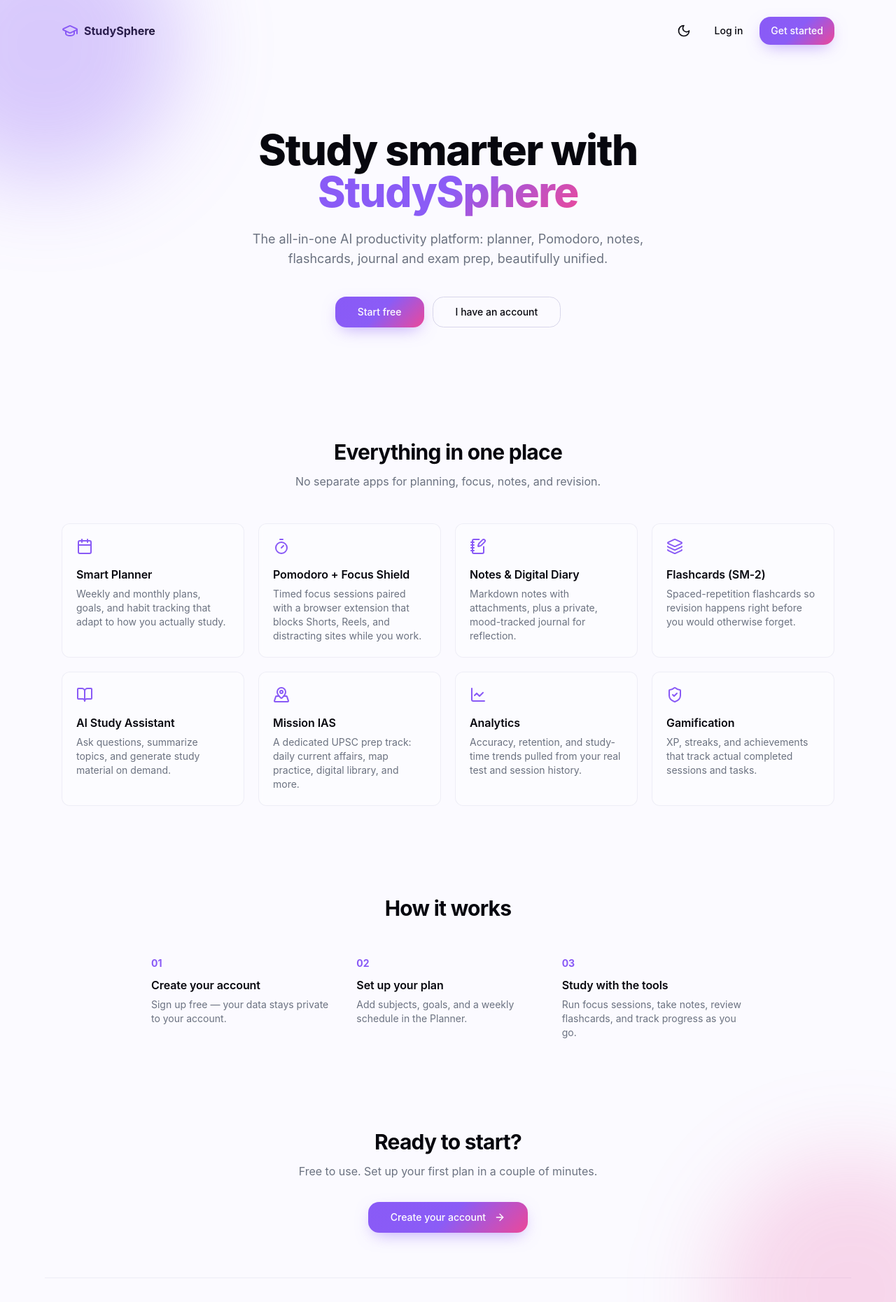
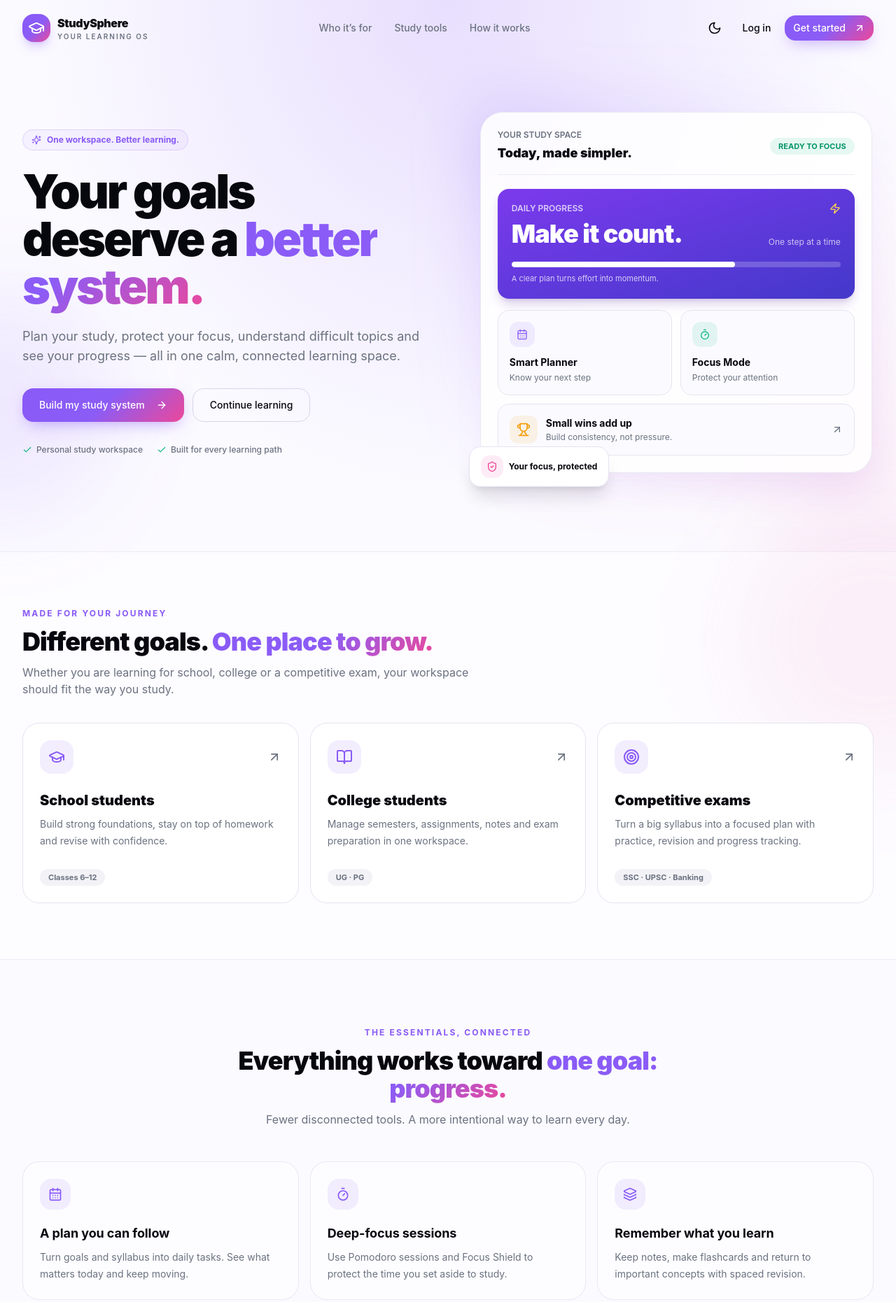
Before and after one commit to contacthradyesh-art/StudySphere, a Next.js app: page / in a window 1280 px wide. Shown: the top 1861 px of the page at 70% size. Built offline with nearby package versions, Linux system fonts and the light colour scheme; no server answers.

Commit message:
feat: redesign StudySphere learning experience landing page

```diff
--- a/src/app/page.tsx
+++ b/src/app/page.tsx
@@ -2,103 +2,121 @@ import Link from 'next/link';
 import { Button } from '@/components/ui/button';
 import { ThemeToggle } from '@/components/shared/theme-toggle';
 import {
-  GraduationCap, Calendar, Timer, BookOpen, Layers, NotebookPen,
-  ShieldCheck, LineChart, MapPinned, ArrowRight
+  ArrowRight, ArrowUpRight, BookOpen, BrainCircuit, CalendarDays, Check,
+  GraduationCap, Layers3, LineChart, ShieldCheck, Sparkles, Target, Timer,
+  Trophy, Users, Zap,
 } from 'lucide-react';
 
-const features = [
-  { icon: Calendar, title: 'Smart Planner', desc: 'Weekly and monthly plans, goals, and habit tracking that adapt to how you actually study.' },
-  { icon: Timer, title: 'Pomodoro + Focus Shield', desc: 'Timed focus sessions paired with a browser extension that blocks Shorts, Reels, and distracting sites while you work.' },
-  { icon: NotebookPen, title: 'Notes & Digital Diary', desc: 'Markdown notes with attachments, plus a private, mood-tracked journal for reflection.' },
-  { icon: Layers, title: 'Flashcards (SM-2)', desc: 'Spaced-repetition flashcards so revision happens right before you would otherwise forget.' },
-  { icon: BookOpen, title: 'AI Study Assistant', desc: 'Ask questions, summarize topics, and generate study material on demand.' },
-  { icon: MapPinned, title: 'Mission IAS', desc: 'A dedicated UPSC prep track: daily current affairs, map practice, digital library, and more.' },
-  { icon: LineChart, title: 'Analytics', desc: 'Accuracy, retention, and study-time trends pulled from your real test and session history.' },
-  { icon: ShieldCheck, title: 'Gamification', desc: 'XP, streaks, and achievements that track actual completed sessions and tasks.' },
+const paths = [
+  { name: 'School students', detail: 'Build strong foundations, stay on top of homework and revise with confidence.', tag: 'Classes 6–12', icon: GraduationCap, href: '/register' },
+  { name: 'College students', detail: 'Manage semesters, assignments, notes and exam preparation in one workspace.', tag: 'UG · PG', icon: BookOpen, href: '/register' },
+  { name: 'Competitive exams', detail: 'Turn a big syllabus into a focused plan with practice, revision and progress tracking.', tag: 'SSC · UPSC · Banking', icon: Target, href: '/register' },
+];
+
+const pillars = [
+  { icon: CalendarDays, title: 'A plan you can follow', text: 'Turn goals and syllabus into daily tasks. See what matters today and keep moving.' },
+  { icon: Timer, title: 'Deep-focus sessions', text: 'Use Pomodoro sessions and Focus Shield to protect the time you set aside to study.' },
+  { icon: Layers3, title: 'Remember what you learn', text: 'Keep notes, make flashcards and return to important concepts with spaced revision.' },
+  { icon: BrainCircuit, title: 'AI study support', text: 'Get explanations, summaries and study material when you need a clearer way forward.' },
+  { icon: LineChart, title: 'Progress that means something', text: 'Track completed work, focus time, test performance and consistency over time.' },
+  { icon: Users, title: 'Study with others', text: 'Join study rooms, stay accountable and make focused learning feel less lonely.' },
 ];
 
 const steps = [
-  { step: '01', title: 'Create your account', desc: 'Sign up free — your data stays private to your account.' },
-  { step: '02', title: 'Set up your plan', desc: 'Add subjects, goals, and a weekly schedule in the Planner.' },
-  { step: '03', title: 'Study with the tools', desc: 'Run focus sessions, take notes, review flashcards, and track progress as you go.' },
+  { n: '01', title: 'Choose your learning path', text: 'Tell StudySphere what you are studying and what you want to achieve.' },
+  { n: '02', title: 'Make today actionable', text: 'Break your target into clear tasks, subjects and manageable focus blocks.' },
+  { n: '03', title: 'Learn, review, improve', text: 'Study with focus, revise on time and use your progress to plan what comes next.' },
 ];
 
 export default function HomePage() {
   return (
     <main className="relative min-h-screen overflow-hidden">
-      <div className="pointer-events-none absolute -left-32 -top-32 h-96 w-96 rounded-full bg-primary/30 blur-3xl" />
-      <div className="pointer-events-none absolute -bottom-32 -right-32 h-96 w-96 rounded-full bg-pink-500/20 blur-3xl" />
+      <div className="pointer-events-none absolute inset-x-0 top-0 -z-10 h-[760px] bg-[radial-gradient(ellipse_at_50%_0%,hsl(var(--primary)/.17),transparent_65%)]" />
+      <div className="pointer-events-none absolute -left-40 top-[420px] -z-10 h-80 w-80 rounded-full bg-violet-500/10 blur-3xl" />
+      <div className="pointer-events-none absolute -right-40 top-[720px] -z-10 h-96 w-96 rounded-full bg-pink-500/10 blur-3xl" />
 
-      <header className="mx-auto flex max-w-6xl items-center justify-between px-6 py-6">
-        <span className="flex items-center gap-2 font-bold">
-          <GraduationCap className="h-6 w-6 text-primary" /> StudySphere
-        </span>
+      <header className="mx-auto flex max-w-7xl items-center justify-between px-5 py-5 sm:px-8">
+        <Link href="/" className="flex items-center gap-2.5">
+          <span className="grid h-10 w-10 place-items-center rounded-2xl bg-gradient-brand text-white shadow-lg shadow-primary/25"><GraduationCap className="h-6 w-6" /></span>
+          <span><span className="block text-base font-black tracking-tight">StudySphere</span><span className="block text-[10px] font-semibold tracking-[.2em] text-muted-foreground">YOUR LEARNING OS</span></span>
+        </Link>
+        <nav className="hidden items-center gap-8 text-sm font-medium text-muted-foreground md:flex">
+          <a href="#paths" className="transition-colors hover:text-foreground">Who it’s for</a>
+          <a href="#tools" className="transition-colors hover:text-foreground">Study tools</a>
+          <a href="#how" className="transition-colors hover:text-foreground">How it works</a>
+        </nav>
         <div className="flex items-center gap-2">
           <ThemeToggle />
-          <Button asChild variant="ghost"><Link href="/login">Log in</Link></Button>
-          <Button asChild variant="gradient"><Link href="/register">Get started</Link></Button>
+          <Button asChild variant="ghost" size="sm"><Link href="/login">Log in</Link></Button>
+          <Button asChild variant="gradient" size="sm" className="hidden sm:inline-flex"><Link href="/register">Get started <ArrowUpRight className="ml-1 h-4 w-4" /></Link></Button>
         </div>
       </header>
 
-      <section className="mx-auto max-w-3xl px-6 py-20 text-center sm:py-24">
-        <h1 className="text-5xl font-extrabold tracking-tight sm:text-6xl">
-          Study smarter with <span className="text-gradient">StudySphere</span>
-        </h1>
-        <p className="mx-auto mt-6 max-w-xl text-lg text-muted-foreground">
-          The all-in-one AI productivity platform: planner, Pomodoro, notes, flashcards,
-          journal and exam prep, beautifully unified.
-        </p>
-        <div className="mt-10 flex justify-center gap-3">
-          <Button asChild size="lg" variant="gradient"><Link href="/register">Start free</Link></Button>
-          <Button asChild size="lg" variant="outline"><Link href="/login">I have an account</Link></Button>
+      <section className="mx-auto grid max-w-7xl items-center gap-12 px-5 pb-20 pt-14 sm:px-8 sm:pt-20 lg:grid-cols-[1.02fr_.98fr] lg:gap-16 lg:pb-28">
+        <div>
+          <div className="inline-flex items-center gap-2 rounded-full border border-primary/20 bg-primary/5 px-3 py-1.5 text-xs font-bold text-primary"><Sparkles className="h-3.5 w-3.5" /> One workspace. Better learning.</div>
+          <h1 className="mt-6 max-w-2xl text-5xl font-black leading-[1.06] tracking-[-.045em] sm:text-6xl lg:text-[4.25rem]">Your goals deserve a <span className="text-gradient">better system.</span></h1>
+          <p className="mt-6 max-w-xl text-base leading-7 text-muted-foreground sm:text-lg">Plan your study, protect your focus, understand difficult topics and see your progress — all in one calm, connected learning space.</p>
+          <div className="mt-8 flex flex-wrap gap-3">
+            <Button asChild size="lg" variant="gradient" className="h-12 px-6"><Link href="/register">Build my study system <ArrowRight className="ml-2 h-4 w-4" /></Link></Button>
+            <Button asChild size="lg" variant="outline" className="h-12 px-6"><Link href="/login">Continue learning</Link></Button>
+          </div>
+          <div className="mt-8 flex flex-wrap items-center gap-x-5 gap-y-2 text-xs font-medium text-muted-foreground">
+            <span className="inline-flex items-center gap-1.5"><Check className="h-3.5 w-3.5 text-emerald-500" /> Personal study workspace</span>
+            <span className="inline-flex items-center gap-1.5"><Check className="h-3.5 w-3.5 text-emerald-500" /> Built for every learning path</span>
+          </div>
+        </div>
+
+        <div className="relative mx-auto w-full max-w-[560px]">
+          <div className="absolute -inset-5 rounded-[2.5rem] bg-gradient-to-br from-primary/20 via-transparent to-pink-500/15 blur-2xl" />
+          <div className="relative overflow-hidden rounded-[2rem] border border-border/80 bg-card/90 p-4 shadow-2xl shadow-primary/10 backdrop-blur-xl sm:p-6">
+            <div className="flex items-center justify-between border-b border-border/70 pb-4">
+              <div><p className="text-xs font-semibold text-muted-foreground">YOUR STUDY SPACE</p><p className="mt-1 text-lg font-black">Today, made simpler.</p></div>
+              <span className="rounded-full bg-emerald-500/10 px-3 py-1 text-[11px] font-bold text-emerald-600 dark:text-emerald-400">READY TO FOCUS</span>
+            </div>
+            <div className="mt-5 rounded-2xl bg-gradient-to-br from-violet-600 to-indigo-700 p-5 text-white shadow-lg shadow-violet-900/20">
+              <div className="flex items-center justify-between"><span className="text-xs font-semibold text-white/75">DAILY PROGRESS</span><Zap className="h-4 w-4 text-amber-300" /></div>
+              <div className="mt-2 flex items-end justify-between"><p className="text-4xl font-black tracking-tight">Make it count.</p><span className="text-xs text-white/70">One step at a time</span></div>
+              <div className="mt-5 h-2 overflow-hidden rounded-full bg-white/20"><div className="h-full w-[68%] rounded-full bg-white" /></div>
+              <p className="mt-2 text-[11px] text-white/75">A clear plan turns effort into momentum.</p>
+            </div>
+            <div className="mt-4 grid grid-cols-2 gap-3">
+              <div className="rounded-2xl border border-border bg-background/80 p-4"><span className="grid h-9 w-9 place-items-center rounded-xl bg-primary/10 text-primary"><CalendarDays className="h-4 w-4" /></span><p className="mt-3 text-sm font-bold">Smart Planner</p><p className="mt-1 text-xs text-muted-foreground">Know your next step</p></div>
+              <div className="rounded-2xl border border-border bg-background/80 p-4"><span className="grid h-9 w-9 place-items-center rounded-xl bg-emerald-500/10 text-emerald-500"><Timer className="h-4 w-4" /></span><p className="mt-3 text-sm font-bold">Focus Mode</p><p className="mt-1 text-xs text-muted-foreground">Protect your attention</p></div>
+            </div>
+            <div className="mt-3 flex items-center gap-3 rounded-2xl border border-border bg-background/80 p-4"><span className="grid h-10 w-10 place-items-center rounded-xl bg-amber-500/10 text-amber-500"><Trophy className="h-5 w-5" /></span><div className="min-w-0 flex-1"><p className="text-sm font-bold">Small wins add up</p><p className="mt-0.5 text-xs text-muted-foreground">Build consistency, not pressure.</p></div><ArrowUpRight className="h-4 w-4 text-muted-foreground" /></div>
+          </div>
+          <div className="absolute -bottom-5 -left-4 hidden items-center gap-2 rounded-2xl border border-border bg-card px-4 py-3 shadow-xl sm:flex"><span className="grid h-8 w-8 place-items-center rounded-xl bg-pink-500/10 text-pink-500"><ShieldCheck className="h-4 w-4" /></span><span className="text-xs font-bold">Your focus, protected</span></div>
         </div>
       </section>
 
-      <section className="mx-auto max-w-6xl px-6 py-16">
-        <div className="mx-auto max-w-xl text-center">
-          <h2 className="text-3xl font-bold tracking-tight">Everything in one place</h2>
-          <p className="mt-3 text-muted-foreground">No separate apps for planning, focus, notes, and revision.</p>
-        </div>
-        <div className="mt-12 grid grid-cols-1 gap-5 sm:grid-cols-2 lg:grid-cols-4">
-          {features.map(({ icon: Icon, title, desc }) => (
-            <div key={title} className="rounded-xl border border-border/60 bg-card/40 p-5 backdrop-blur-sm transition-colors hover:border-primary/40">
-              <Icon className="h-6 w-6 text-primary" />
-              <h3 className="mt-4 font-semibold">{title}</h3>
-              <p className="mt-1.5 text-sm text-muted-foreground">{desc}</p>
-            </div>
-          ))}
+      <section id="paths" className="border-y border-border/70 bg-card/35 py-16 sm:py-20">
+        <div className="mx-auto max-w-7xl px-5 sm:px-8">
+          <div className="max-w-2xl"><p className="text-xs font-bold tracking-[.18em] text-primary">MADE FOR YOUR JOURNEY</p><h2 className="mt-3 text-3xl font-black tracking-tight sm:text-4xl">Different goals. <span className="text-gradient">One place to grow.</span></h2><p className="mt-3 text-muted-foreground">Whether you are learning for school, college or a competitive exam, your workspace should fit the way you study.</p></div>
+          <div className="mt-9 grid gap-4 md:grid-cols-3">
+            {paths.map(({ name, detail, tag, icon: Icon, href }) => <Link key={name} href={href} className="group rounded-3xl border border-border bg-card p-6 transition-all duration-300 hover:-translate-y-1 hover:border-primary/40 hover:shadow-xl hover:shadow-primary/5"><div className="flex items-center justify-between"><span className="grid h-12 w-12 place-items-center rounded-2xl bg-primary/10 text-primary"><Icon className="h-6 w-6" /></span><ArrowUpRight className="h-5 w-5 text-muted-foreground transition-transform group-hover:-translate-y-1 group-hover:translate-x-1 group-hover:text-primary" /></div><p className="mt-6 text-xl font-black">{name}</p><p className="mt-2 min-h-[3.5rem] text-sm leading-6 text-muted-foreground">{detail}</p><span className="mt-5 inline-flex rounded-full bg-muted px-3 py-1 text-[11px] font-bold text-muted-foreground">{tag}</span></Link>)}
+          </div>
         </div>
       </section>
 
-      <section className="mx-auto max-w-4xl px-6 py-16">
-        <h2 className="text-center text-3xl font-bold tracking-tight">How it works</h2>
-        <div className="mt-12 grid grid-cols-1 gap-8 sm:grid-cols-3">
-          {steps.map(({ step, title, desc }) => (
-            <div key={step}>
-              <span className="text-sm font-bold text-primary">{step}</span>
-              <h3 className="mt-2 font-semibold">{title}</h3>
-              <p className="mt-1.5 text-sm text-muted-foreground">{desc}</p>
-            </div>
-          ))}
+      <section id="tools" className="mx-auto max-w-7xl px-5 py-20 sm:px-8 sm:py-24">
+        <div className="mx-auto max-w-2xl text-center"><p className="text-xs font-bold tracking-[.18em] text-primary">THE ESSENTIALS, CONNECTED</p><h2 className="mt-3 text-3xl font-black tracking-tight sm:text-4xl">Everything works toward <span className="text-gradient">one goal: progress.</span></h2><p className="mt-3 text-muted-foreground">Fewer disconnected tools. A more intentional way to learn every day.</p></div>
+        <div className="mt-12 grid gap-4 sm:grid-cols-2 lg:grid-cols-3">
+          {pillars.map(({ icon: Icon, title, text }) => <div key={title} className="rounded-3xl border border-border/80 bg-card/60 p-6 transition-colors hover:border-primary/30"><span className="grid h-11 w-11 place-items-center rounded-2xl bg-primary/10 text-primary"><Icon className="h-5 w-5" /></span><h3 className="mt-5 text-lg font-bold">{title}</h3><p className="mt-2 text-sm leading-6 text-muted-foreground">{text}</p></div>)}
         </div>
       </section>
 
-      <section className="mx-auto max-w-2xl px-6 py-16 text-center">
-        <h2 className="text-3xl font-bold tracking-tight">Ready to start?</h2>
-        <p className="mt-3 text-muted-foreground">Free to use. Set up your first plan in a couple of minutes.</p>
-        <Button asChild size="lg" variant="gradient" className="mt-8">
-          <Link href="/register">Create your account <ArrowRight className="ml-1 h-4 w-4" /></Link>
-        </Button>
+      <section id="how" className="border-y border-border/70 bg-card/35 py-20">
+        <div className="mx-auto max-w-7xl px-5 sm:px-8">
+          <div className="grid gap-12 lg:grid-cols-[.8fr_1.2fr] lg:items-start"><div><p className="text-xs font-bold tracking-[.18em] text-primary">A SIMPLE SYSTEM</p><h2 className="mt-3 text-3xl font-black tracking-tight sm:text-4xl">Make your next study session easier to start.</h2><p className="mt-4 max-w-md text-sm leading-6 text-muted-foreground">You do not need a perfect routine. You need a clear next step and a place that helps you follow through.</p><Button asChild variant="gradient" className="mt-7"><Link href="/register">Start your workspace <ArrowRight className="ml-2 h-4 w-4" /></Link></Button></div>
+            <div className="space-y-4">{steps.map(({ n, title, text }) => <div key={n} className="flex gap-5 rounded-2xl border border-border bg-card p-5 sm:p-6"><span className="pt-1 text-sm font-black tracking-widest text-primary">{n}</span><div><h3 className="font-bold">{title}</h3><p className="mt-1 text-sm leading-6 text-muted-foreground">{text}</p></div></div>)}</div>
+          </div>
+        </div>
       </section>
 
-      <footer className="mx-auto max-w-6xl border-t border-border/60 px-6 py-8">
-        <div className="flex flex-col items-center justify-between gap-4 sm:flex-row">
-          <span className="flex items-center gap-2 text-sm font-medium">
-            <GraduationCap className="h-4 w-4 text-primary" /> StudySphere
-          </span>
-          <p className="text-xs text-muted-foreground">© {new Date().getFullYear()} StudySphere. All rights reserved.</p>
-        </div>
-      </footer>
+      <section className="mx-auto max-w-5xl px-5 py-20 text-center sm:px-8 sm:py-24"><div className="rounded-[2rem] border border-primary/20 bg-gradient-to-br from-primary/10 via-card to-pink-500/5 px-6 py-12 sm:px-12"><span className="mx-auto grid h-12 w-12 place-items-center rounded-2xl bg-primary/10 text-primary"><Sparkles className="h-6 w-6" /></span><h2 className="mt-5 text-3xl font-black tracking-tight sm:text-4xl">Your next chapter starts with one focused step.</h2><p className="mx-auto mt-4 max-w-xl text-sm leading-6 text-muted-foreground">Create your free workspace, choose your learning path and make a plan you can actually follow.</p><Button asChild size="lg" variant="gradient" className="mt-7 h-12 px-6"><Link href="/register">Create my StudySphere account <ArrowRight className="ml-2 h-4 w-4" /></Link></Button></div></section>
+
+      <footer className="mx-auto flex max-w-7xl flex-col items-center justify-between gap-3 border-t border-border/70 px-5 py-8 text-xs text-muted-foreground sm:flex-row sm:px-8"><Link href="/" className="flex items-center gap-2 font-bold text-foreground"><GraduationCap className="h-4 w-4 text-primary" /> StudySphere</Link><p>Built to make learning more focused, organised and human.</p><div className="flex gap-4"><Link href="/login" className="hover:text-foreground">Log in</Link><Link href="/register" className="hover:text-foreground">Create account</Link></div></footer>
     </main>
   );
 }
```
